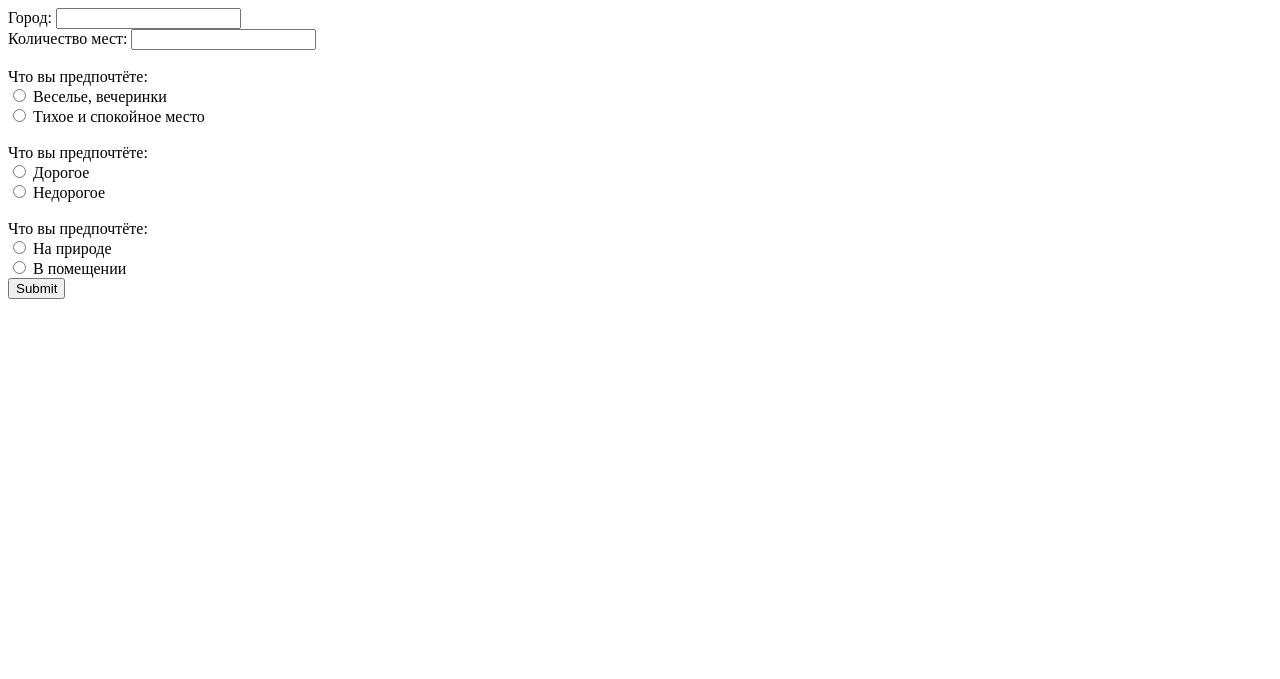
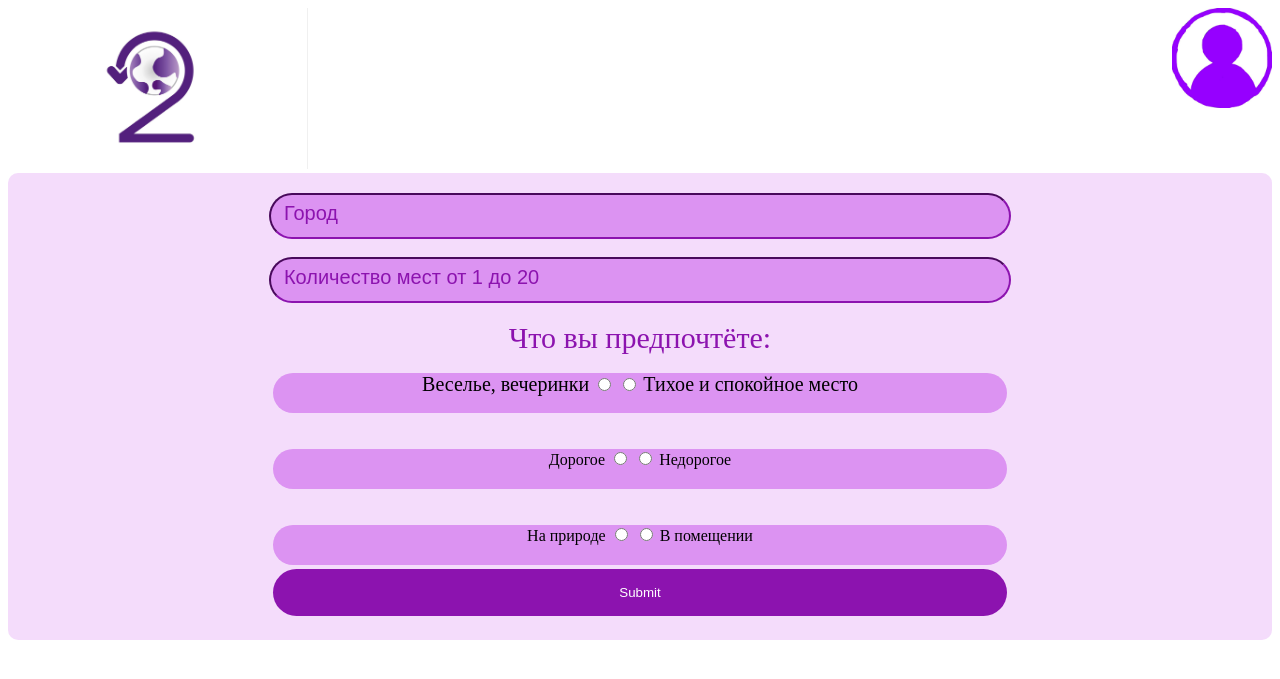
Before and after one commit to selleproyt/placesapp, a Flask app: page / in a window 1280 px wide. Shown: the top 679 px of the page. Run offline with Flask 3, Linux system fonts and the light colour scheme.

Commit message:
4version

```diff
--- /dev/null
+++ b/static/css/style.css
@@ -0,0 +1,58 @@
+.paform{
+    background-color: rgba(201,82,235, 0.2); /* Белый с прозрачностью */
+    padding: 20px;
+    border-radius: 10px;
+    margin-bottom: 20px;
+    text-align: center;
+}
+.headbanner{
+    color:white;
+    margin-right:20px;
+}
+.sendbutton{
+  background-color: #8c13af;
+  border: none;
+  color: white;
+  padding: 16px 32px;
+  text-decoration: none;
+  margin: 4px 2px;
+  cursor: pointer;
+  width:60%;
+  border-radius: 30px;
+}
+.inputtown{
+    background-color: #dc93f2;
+    width: 60%;
+    border-radius: 30px;
+    border-color:#8c13af;
+    height:40px;
+    border: 40;
+}
+.radiobox{
+    background-color: #dc93f2;
+    margin-left:20%;
+    width: 60%;
+    border-radius: 30px;
+    border-color:#8c13af;
+    height:40px;
+    border: 40;
+}
+
+.bord{
+    background-color: white;
+    width: 2px;
+    height:40px;
+}
+
+.inputtown::placeholder{
+    color:#8c13af;
+    font-size:20px;
+}
+.prioritet{
+    font-size:30px;
+    color:#8c13af;
+}
+
+.checkboxes{
+    font-size: 20px;
+}
--- a/templates/main.html
+++ b/templates/main.html
@@ -2,42 +2,51 @@
 <html lang="en">
 <head>
     <meta charset="UTF-8">
+    <link rel="stylesheet" href="/static/css/style.css">
     <title>Place2Day</title>
 </head>
 <body>
+<section class="headbanner">
+
+</section>
+<img width="300px" src="/static/img/logo.jpg">
+
+<img width="100px" align="right" src="/static/img/lk.jpg">
+<section class="paform">
 <form method="post" action="/submit">
-    <label>Город:</label>
-    <input type="text" name="town">
-    <br>
-
-    <label>Количество мест:</label>
-    <input type="text" name="count">
+    <input placeholder="  Город" class="inputtown" type="text" name="town">
+    <br><br>
+    <input placeholder="  Количество мест от 1 до 20" class="inputtown" type="text" name="count">
     <br>
 
     <br>
-    <label>Что вы предпочтёте:</label>
+    <label class="prioritet">Что вы предпочтёте:</label>
+    <br><br>
+    <div align="center" class="radiobox">
+        <label class="checkboxes" for="21">Веселье, вечеринки</label>
+        <input type="radio"  name="atmosphere" id="21" value="1">
+        <input type="radio" name="atmosphere" id="20" value="0">
+        <label class="checkboxes" for="20">Тихое и спокойное место</label><br>
+    </div>
     <br>
-    <input type="radio" name="atmosphere" id="21" value="1">
-    <label for="21">Веселье, вечеринки</label><br>
-    <input type="radio" name="atmosphere" id="20" value="0">
-    <label for="20">Тихое и спокойное место</label><br>
     <br>
-
-    <label>Что вы предпочтёте:</label>
-    <br>
+    <div class="radiobox">
+        <label for="31">Дорогое</label>
         <input type="radio" name="price" id="31" value="1">
-    <label for="31">Дорогое</label><br>
         <input type="radio" name="price" id="30" value="0">
         <label for="30">Недорогое</label><br>
+    </div>
     <br>
-
-    <label>Что вы предпочтёте:  </label>
     <br>
+    <div class="radiobox">
+        <label for="1">На природе</label>
         <input type="radio" name="side" id="1" value="1">
-    <label for="1">На природе</label><br>
         <input type="radio" name="side" id="0" value="0">
         <label for="0">В помещении</label><br>
-    <input type="submit">
+    </div>
+    <input class="sendbutton" type="submit">
 </form>
+</section>
+
 </body>
 </html>
```
Also changed, not shown: static/img/lk.jpg (added), static/img/logo.jpg (added), 1 other file. Lines whose indentation alone changed are shown as unchanged.
